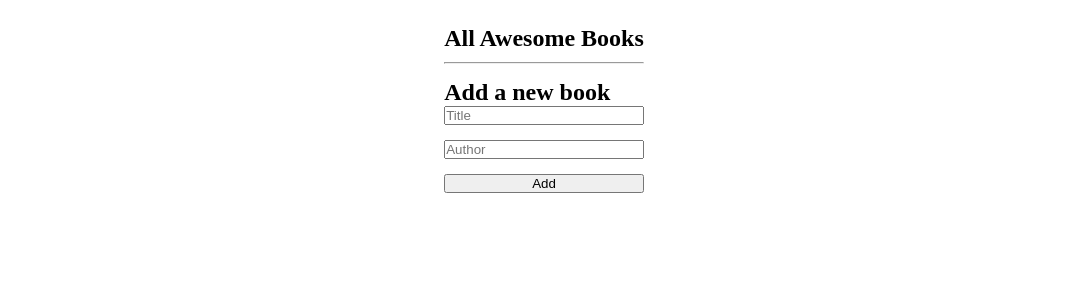
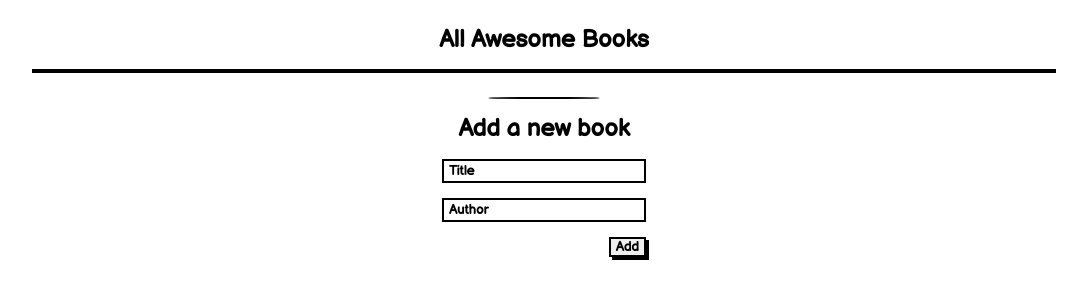
Before and after one commit to MNisarAli/Awesome-Books, a plain HTML site: page index.html in a window 1280 px wide. Shown: the whole page, without its empty margins (96-1183 px from the left). Drawn offline with Linux system fonts and the light colour scheme.

Commit message:
Add styles as per required design

```diff
--- a/style.css
+++ b/style.css
@@ -4,6 +4,9 @@
   margin: 0;
   padding: 0;
   box-sizing: border-box;
+  font-family: 'Balsamiq Sans', sans-serif;
+  font-weight: 600;
+  font-style: normal;
 }
 
 .wrapper {
@@ -16,13 +19,18 @@
 }
 
 h1 {
-  margin-bottom: 10px;
+  width: max-content;
+  margin: auto;
+  margin-bottom: 15px;
 }
 
 form {
   display: flex;
   flex-direction: column;
   gap: 15px;
+  width: max-content;
+  margin: auto;
+  margin-top: 1rem;
 }
 
 .error {
@@ -34,8 +42,63 @@ form {
   color: red;
 }
 
+.book-list {
+  width: 80vw;
+  border: 2px #000 solid;
+  gap: 15px;
+}
+
 #book-list div {
   display: flex;
+  flex-direction: row;
+  justify-content: space-between;
+  padding: 0.3vw;
+}
+
+#book-list .book-wrapper:nth-child(odd) {
+  background: rgb(194, 187, 187);
+}
+
+.book-info {
+  display: flex;
+  gap: 5px;
+}
+
+button,
+.remove-btn {
+  padding: 0 5px;
+  border: 2px solid;
+  box-shadow: 3px 3px black;
+}
+
+#add-book {
+  max-width: 4rem;
+  align-self: flex-end;
+}
+
+#input-form {
+  text-align: center;
+}
+
+input {
+  border: 2px #000 solid;
+  padding: 2px 5px;
+}
+
+::placeholder {
+  color: #000;
+}
+
+hr {
+  margin-top: 1.5rem;
+  width: 7rem;
+  background-color: #000;
+  border: 1.5px solid #000;
+  border-radius: 50%;
+}
+
+.books {
+  display: flex;
   flex-direction: column;
-  gap: 10px;
+  align-items: center;
 }
```
